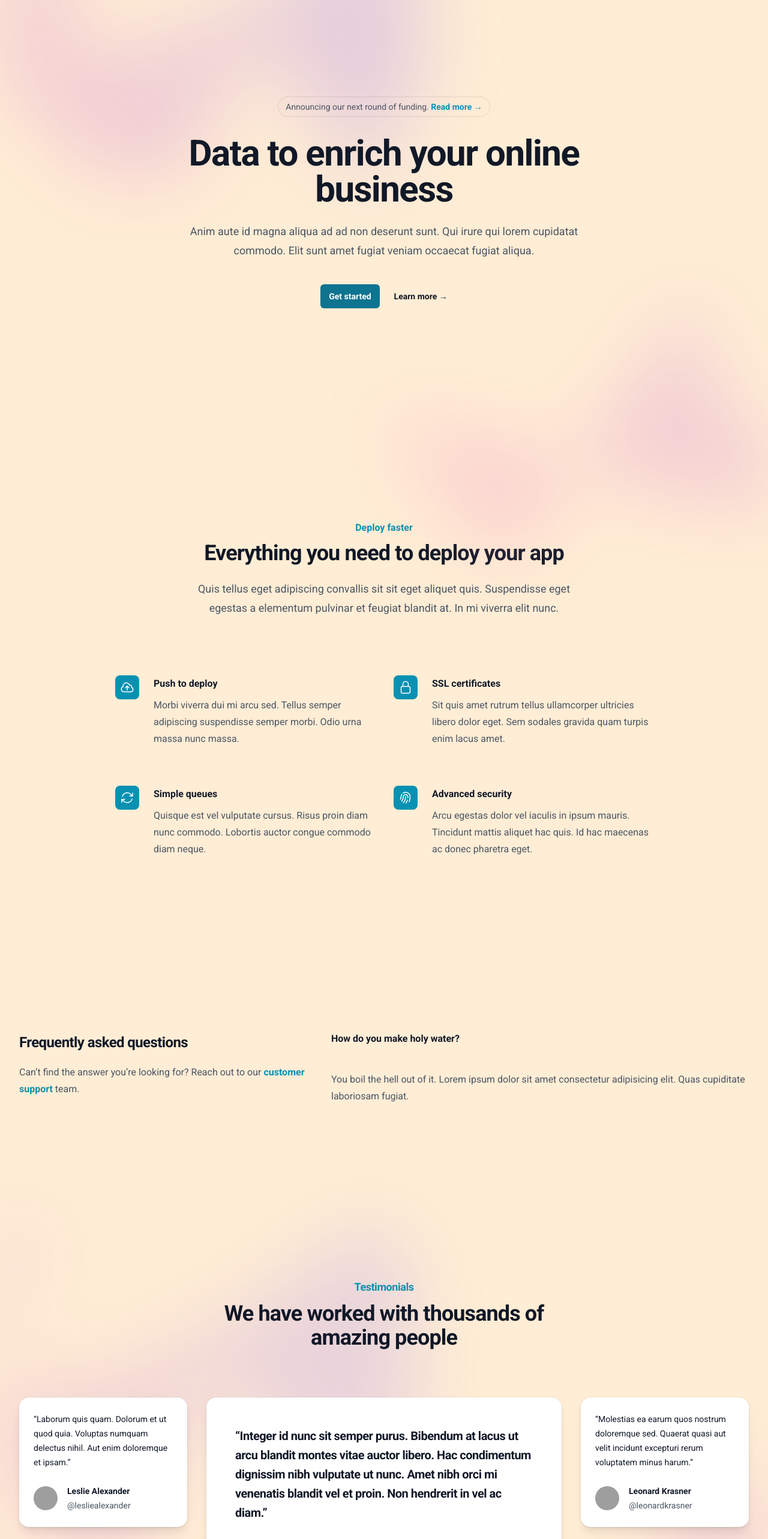
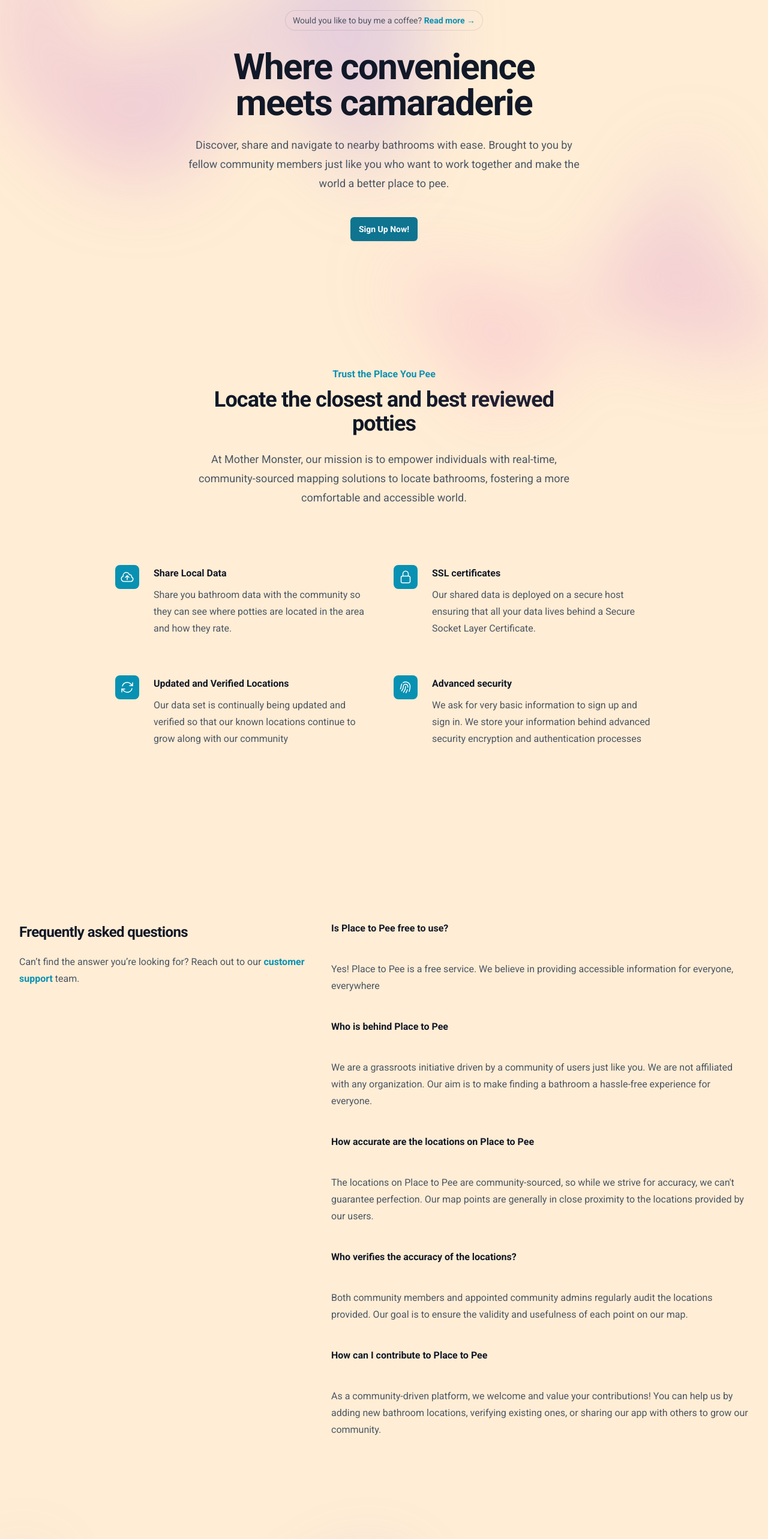
Before and after one commit to hopeVaughn/p2p, a React (Vite) app in the folder apps/client/: page / in a window 1280 px wide. Shown: the part 234-2800 px from the top of the page at 60% size. Built offline with nearby package versions, Linux system fonts and the light colour scheme; grey boxes are pictures that could not be loaded.

Commit message:
update homepage layout

```diff
--- a/apps/client/src/Pages/Components/FAQSection.tsx
+++ b/apps/client/src/Pages/Components/FAQSection.tsx
@@ -7,11 +7,31 @@ interface FAQ {
 
 const faqs: FAQ[] = [
   {
-    question: 'How do you make holy water?',
+    question: ' Is Place to Pee free to use?',
     answer:
-      'You boil the hell out of it. Lorem ipsum dolor sit amet consectetur adipisicing elit. Quas cupiditate laboriosam fugiat.',
+      'Yes! Place to Pee is a free service. We believe in providing accessible information for everyone, everywhere',
   },
-  // More questions...
+  {
+    question: 'Who is behind Place to Pee',
+    answer:
+      'We are a grassroots initiative driven by a community of users just like you. We are not affiliated with any organization. Our aim is to make finding a bathroom a hassle-free experience for everyone.',
+  },
+  {
+    question: 'How accurate are the locations on Place to Pee',
+    answer:
+      "The locations on Place to Pee are community-sourced, so while we strive for accuracy, we can't guarantee perfection. Our map points are generally in close proximity to the locations provided by our users.",
+  },
+  {
+    question: 'Who verifies the accuracy of the locations?',
+    answer:
+      ' Both community members and appointed community admins regularly audit the locations provided. Our goal is to ensure the validity and usefulness of each point on our map.',
+  },
+  {
+    question: 'How can I contribute to Place to Pee',
+    answer:
+      'As a community-driven platform, we welcome and value your contributions! You can help us by adding new bathroom locations, verifying existing ones, or sharing our app with others to grow our community.',
+  },
+
 ];
 
 export default function FAQSection() {
--- a/apps/client/src/Pages/Components/FeatureSection.tsx
+++ b/apps/client/src/Pages/Components/FeatureSection.tsx
@@ -9,27 +9,27 @@ interface Feature {
 }
 const features: Feature[] = [
   {
-    name: 'Push to deploy',
+    name: 'Share Local Data',
     description:
-      'Morbi viverra dui mi arcu sed. Tellus semper adipiscing suspendisse semper morbi. Odio urna massa nunc massa.',
+      'Share you bathroom data with the community so they can see where potties are located in the area and how they rate.',
     icon: CloudArrowUpIcon,
   },
   {
     name: 'SSL certificates',
     description:
-      'Sit quis amet rutrum tellus ullamcorper ultricies libero dolor eget. Sem sodales gravida quam turpis enim lacus amet.',
+      'Our shared data is deployed on a secure host ensuring that all your data lives behind a Secure Socket Layer Certificate.',
     icon: LockClosedIcon,
   },
   {
-    name: 'Simple queues',
+    name: 'Updated and Verified Locations',
     description:
-      'Quisque est vel vulputate cursus. Risus proin diam nunc commodo. Lobortis auctor congue commodo diam neque.',
+      'Our data set is continually being updated and verified so that our known locations continue to grow along with our community',
     icon: ArrowPathIcon,
   },
   {
     name: 'Advanced security',
     description:
-      'Arcu egestas dolor vel iaculis in ipsum mauris. Tincidunt mattis aliquet hac quis. Id hac maecenas ac donec pharetra eget.',
+      'We ask for very basic information to sign up and sign in. We store your information behind advanced security encryption and authentication processes',
     icon: FingerPrintIcon,
   },
 ];
@@ -39,13 +39,12 @@ export default function FeatureSection() {
     <section className="py-24 sm:py-32">
       <div className="mx-auto max-w-7xl px-6 lg:px-8">
         <header className="mx-auto max-w-2xl lg:text-center">
-          <h2 className="text-base font-semibold leading-7 text-cyan-600">Deploy faster</h2>
+          <h2 className="text-base font-semibold leading-7 text-cyan-600">Trust the Place You Pee</h2>
           <p className="mt-2 text-3xl font-bold tracking-tight text-gray-900 sm:text-4xl">
-            Everything you need to deploy your app
+            Locate the closest and best reviewed potties
           </p>
           <p className="mt-6 text-lg leading-8 text-gray-600">
-            Quis tellus eget adipiscing convallis sit sit eget aliquet quis. Suspendisse eget egestas a elementum
-            pulvinar et feugiat blandit at. In mi viverra elit nunc.
+            At Mother Monster, our mission is to empower individuals with real-time, community-sourced mapping solutions to locate bathrooms, fostering a more comfortable and accessible world.
           </p>
         </header>
         <div className="mx-auto mt-16 max-w-2xl sm:mt-20 lg:mt-24 lg:max-w-4xl">
--- a/apps/client/src/Pages/Components/FooterSection.tsx
+++ b/apps/client/src/Pages/Components/FooterSection.tsx
@@ -57,7 +57,7 @@ const navigation = {
 export default function FooterSection() {
   return (
     <footer className="bg-orange-300">
-      <div className="mx-auto max-w-7xl overflow-hidden px-6 py-20 sm:py-24 lg:px-8">
+      <div className="mx-auto max-w-7xl overflow-hidden px-6 py-6 sm:py-6 lg:px-8">
         {/* <nav className="-mb-6 columns-2 sm:flex sm:justify-center sm:space-x-12" aria-label="Footer">
           {navigation.main.map((item) => (
             <div key={item.name} className="pb-6">
--- a/apps/client/src/Pages/Components/HeroSection.tsx
+++ b/apps/client/src/Pages/Components/HeroSection.tsx
@@ -15,10 +15,10 @@ const HeroSection = () => {
           }}
         />
       </div>
-      <div className="mx-auto max-w-2xl py-32 sm:py-48 lg:py-56">
+      <div className="mx-auto max-w-2xl py-32 sm:py-48 lg:py-20">
         <div className="hidden sm:mb-8 sm:flex sm:justify-center">
           <div className="relative rounded-full px-3 py-1 text-sm leading-6 text-gray-600 ring-1 ring-gray-900/10 hover:ring-gray-900/20">
-            Announcing our next round of funding.{' '}
+            Would you like to buy me a coffee?{' '}
             <a href="#" className="font-semibold text-cyan-600">
               <span className="absolute inset-0" aria-hidden="true" />
               Read more <span aria-hidden="true">&rarr;</span>
@@ -27,21 +27,17 @@ const HeroSection = () => {
         </div>
         <div className="text-center">
           <h1 className="text-4xl font-bold tracking-tight text-gray-900 sm:text-6xl">
-            Data to enrich your online business
+            Where convenience meets camaraderie
           </h1>
           <p className="mt-6 text-lg leading-8 text-gray-600">
-            Anim aute id magna aliqua ad ad non deserunt sunt. Qui irure qui lorem cupidatat commodo. Elit sunt amet
-            fugiat veniam occaecat fugiat aliqua.
+            Discover, share and navigate to nearby bathrooms with ease. Brought to you by fellow community members just like you who want to work together and make the world a better place to pee.
           </p>
           <div className="mt-10 flex items-center justify-center gap-x-6">
             <a
               href="#"
-              className="rounded-md bg-cyan-700 px-3.5 py-2.5 text-sm font-semibold text-white shadow-sm hover:bg-cyan-500 focus-visible:outline focus-visible:outline-2 focus-visible:outline-offset-2 focus-visible:outline-indigo-600"
+              className="rounded-md bg-cyan-700 px-3.5 py-2.5 text-sm font-semibold text-white shadow-sm hover:bg-cyan-500 focus-visible:outline focus-visible:outline-2 focus-visible:outline-offset-2 focus-visible:outline-cyan-200"
             >
-              Get started
-            </a>
-            <a href="#" className="text-sm font-semibold leading-6 text-gray-900">
-              Learn more <span aria-hidden="true">→</span>
+              Sign Up Now!
             </a>
           </div>
         </div>
--- a/apps/client/src/Pages/Components/TestimonialSection.tsx
+++ b/apps/client/src/Pages/Components/TestimonialSection.tsx
@@ -1,18 +1,17 @@
 const featuredTestimonial = {
-  body: 'Integer id nunc sit semper purus. Bibendum at lacus ut arcu blandit montes vitae auctor libero. Hac condimentum dignissim nibh vulputate ut nunc. Amet nibh orci mi venenatis blandit vel et proin. Non hendrerit in vel ac diam.',
+  body: 'I really love finding a cozy place that reflects my needs, where I can relax and take a pee',
   author: {
     name: 'Brenna Goyette',
     handle: 'brennagoyette',
     imageUrl:
       'https://images.unsplash.com/photo-1550525811-e5869dd03032?ixlib=rb-=eyJhcHBfaWQiOjEyMDd9&auto=format&fit=facearea&facepad=2&w=1024&h=1024&q=80',
-    logoUrl: 'https://tailwindui.com/img/logos/savvycal-logo-gray-900.svg',
   },
 };
 const testimonials = [
   [
     [
       {
-        body: 'Laborum quis quam. Dolorum et ut quod quia. Voluptas numquam delectus nihil. Aut enim doloremque et ipsam.',
+        body: 'Way better than a bush! Would highly recommend!',
         author: {
           name: 'Leslie Alexander',
           handle: 'lesliealexander',
@@ -24,7 +23,7 @@ const testimonials = [
     ],
     [
       {
-        body: 'Aut reprehenderit voluptatem eum asperiores beatae id. Iure molestiae ipsam ut officia rem nulla blanditiis.',
+        body: 'I was gonna go behind this building over there but I though, nah, I better use Place to Pee. So I did. Then I found a place to Pee!',
         author: {
           name: 'Lindsay Walton',
           handle: 'lindsaywalton',
@@ -38,7 +37,7 @@ const testimonials = [
   [
     [
       {
-        body: 'Voluptas quos itaque ipsam in voluptatem est. Iste eos blanditiis repudiandae. Earum deserunt enim molestiae ipsum perferendis recusandae saepe corrupti.',
+        body: 'This app does exactly what it claims to do. It literally only exists to help us find a place to pee... ',
         author: {
           name: 'Tom Cook',
           handle: 'tomcook',
@@ -50,7 +49,7 @@ const testimonials = [
     ],
     [
       {
-        body: 'Molestias ea earum quos nostrum doloremque sed. Quaerat quasi aut velit incidunt excepturi rerum voluptatem minus harum.',
+        body: 'I wear my sunglasses at night so this really helps me not fall over in a dark bush. Thanks Place to Pee!',
         author: {
           name: 'Leonard Krasner',
           handle: 'leonardkrasner',
@@ -98,7 +97,7 @@ export default function TestimonialSection() {
         <div className="mx-auto max-w-xl text-center">
           <h2 className="text-lg font-semibold leading-8 tracking-tight text-cyan-600">Testimonials</h2>
           <p className="mt-2 text-3xl font-bold tracking-tight text-gray-900 sm:text-4xl">
-            We have worked with thousands of amazing people
+            We have helped thousands of amazing people!
           </p>
         </div>
         <div className="mx-auto mt-16 grid max-w-2xl grid-cols-1 grid-rows-1 gap-8 text-sm leading-6 text-gray-900 sm:mt-20 sm:grid-cols-2 xl:mx-0 xl:max-w-none xl:grid-flow-col xl:grid-cols-4">
@@ -116,7 +115,6 @@ export default function TestimonialSection() {
                 <div className="font-semibold">{featuredTestimonial.author.name}</div>
                 <div className="text-gray-600">{`@${featuredTestimonial.author.handle}`}</div>
               </div>
-              <img className="h-10 w-auto flex-none" src={featuredTestimonial.author.logoUrl} alt="" />
             </figcaption>
           </figure>
           {testimonials.map((columnGroup, columnGroupIdx) => (
```
Also changed, not shown: apps/client/src/Pages/Components/NavBar.tsx (+47 -13 lines), apps/client/src/Pages/SignupRegister.tsx (+12 -16 lines).
